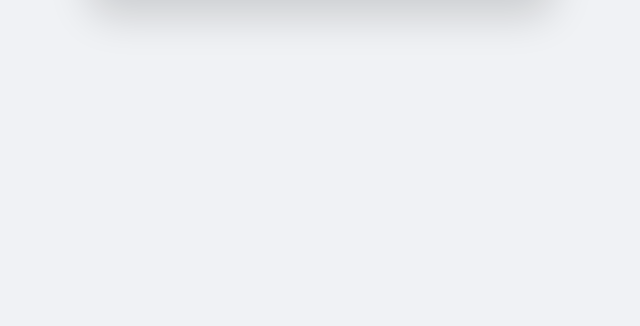
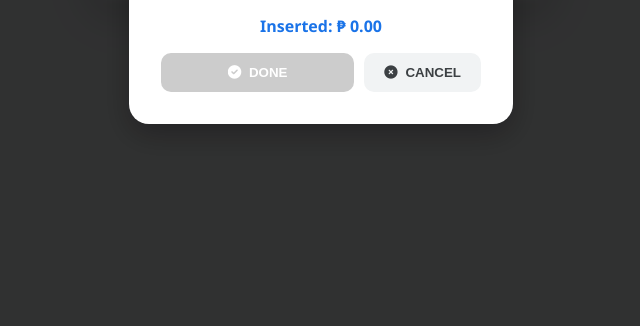
Before and after one commit to joieshy/pisowifi, a website: page public/index.html in a window 1280 px wide. Shown: the part 474-800 px from the top of the page, without its empty margins (319-959 px from the left). Drawn offline with nearby package versions, Linux system fonts and the light colour scheme; no server answers.

Commit message:
add popUp

```diff
--- a/public/index.html
+++ b/public/index.html
@@ -1349,6 +1349,12 @@ window.handleDone = async function () {
     }, 2000);
 };
 
+window.addEventListener("load", () => {
+    setTimeout(() => {
+        showInsertCoinModal();
+    }, 1000);
+});
+
 
     </script>
 </body>
```
